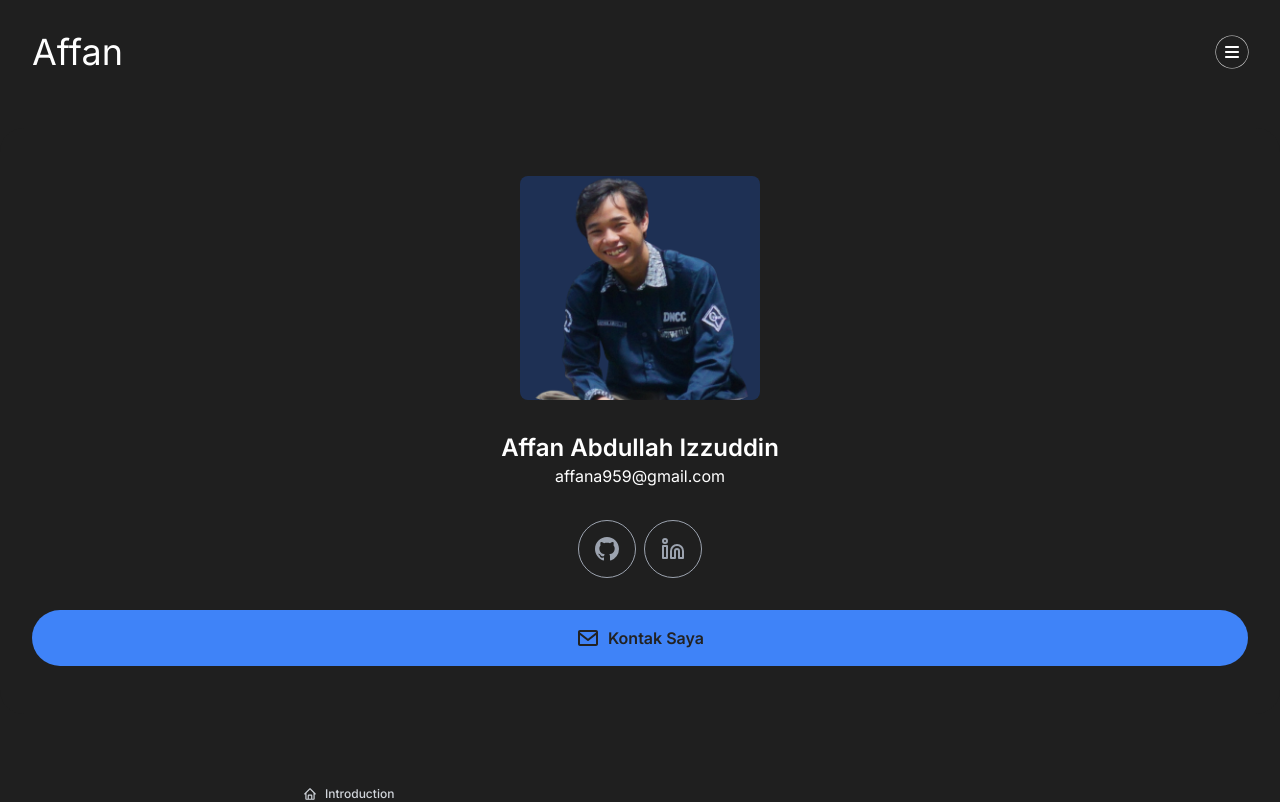
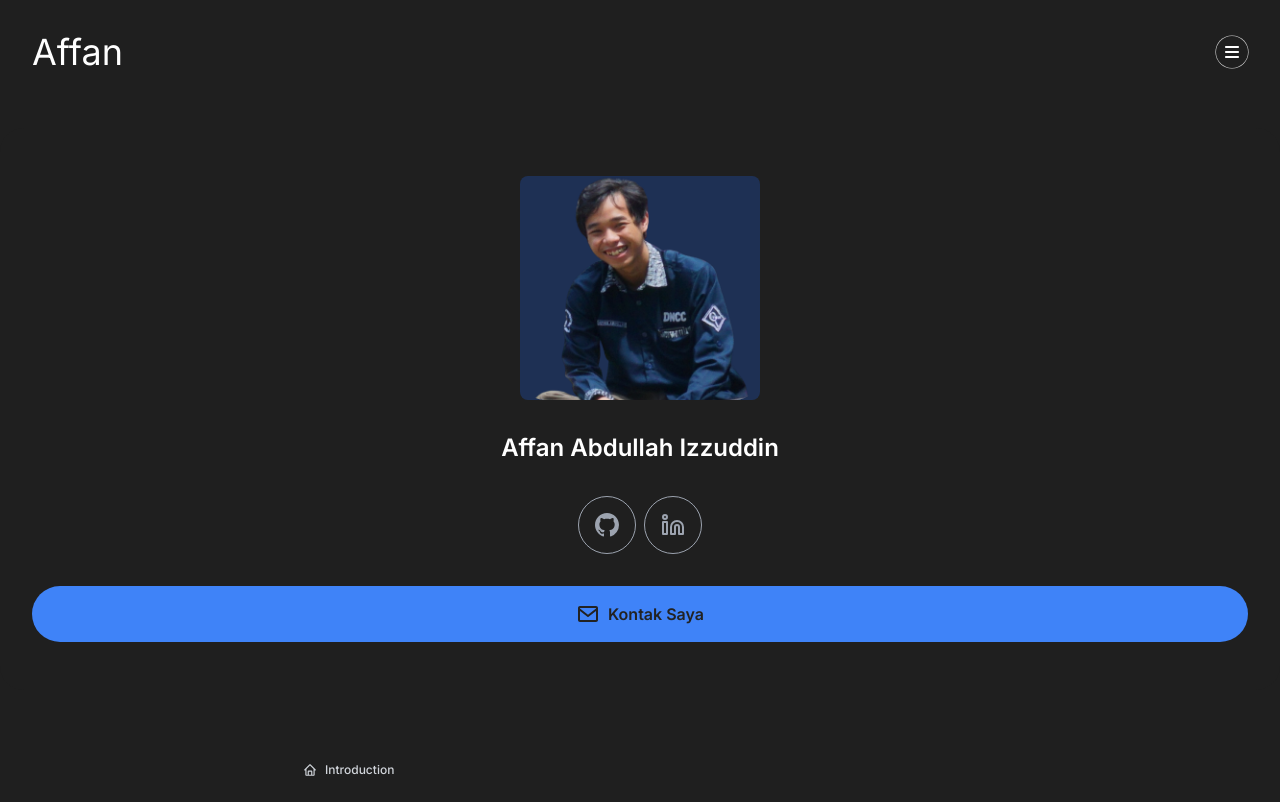
Before and after one commit to AffanAbd97/portofolio-2024, a Next.js app: page / in a window 1280 px wide. Shown: the top 802 px of the page. Built offline with nearby package versions, Linux system fonts and the light colour scheme.

Commit message:
fix: cleaning

```diff
--- a/src/app/(pages)/project/components/Mobile.tsx
+++ b/src/app/(pages)/project/components/Mobile.tsx
@@ -8,7 +8,7 @@ interface Props {
 }
 function Mobile({ data }: Props) {
   const mobileData = data.filter((item) => item.type === "mobile");
-  console.log(mobileData);
+
 
   return (
     <div className="p-12 grid grid-cols-1 lg:grid-cols-2  2xl:grid-cols-3 gap-12">
--- a/src/app/(pages)/project/components/Web.tsx
+++ b/src/app/(pages)/project/components/Web.tsx
@@ -8,7 +8,7 @@ interface Props {
 }
 function Web({ data }: Props) {
   const webData = data.filter((item) => item.type === "web");
-  console.log(webData);
+
 
   return (
     <div className="p-12 grid grid-cols-1 lg:grid-cols-2  2xl:grid-cols-3 gap-12">
--- a/src/components/UserCard.tsx
+++ b/src/components/UserCard.tsx
@@ -28,7 +28,7 @@ function UserCard() {
         </div>
         <div className="text-white text-center">
           <h1 className="font-semibold text-2xl">Affan Abdullah Izzuddin</h1>
-          <p>affana959@gmail.com</p>
+          {/* <p>affana959@gmail.com</p> */}
         </div>
         <div className="flex gap-2">
           <div className="flex rounded-full border border-gray-400 p-4 text-2xl text-gray-400 hover:border-blue-500  hover:text-blue-500 cursor-pointer">
```
